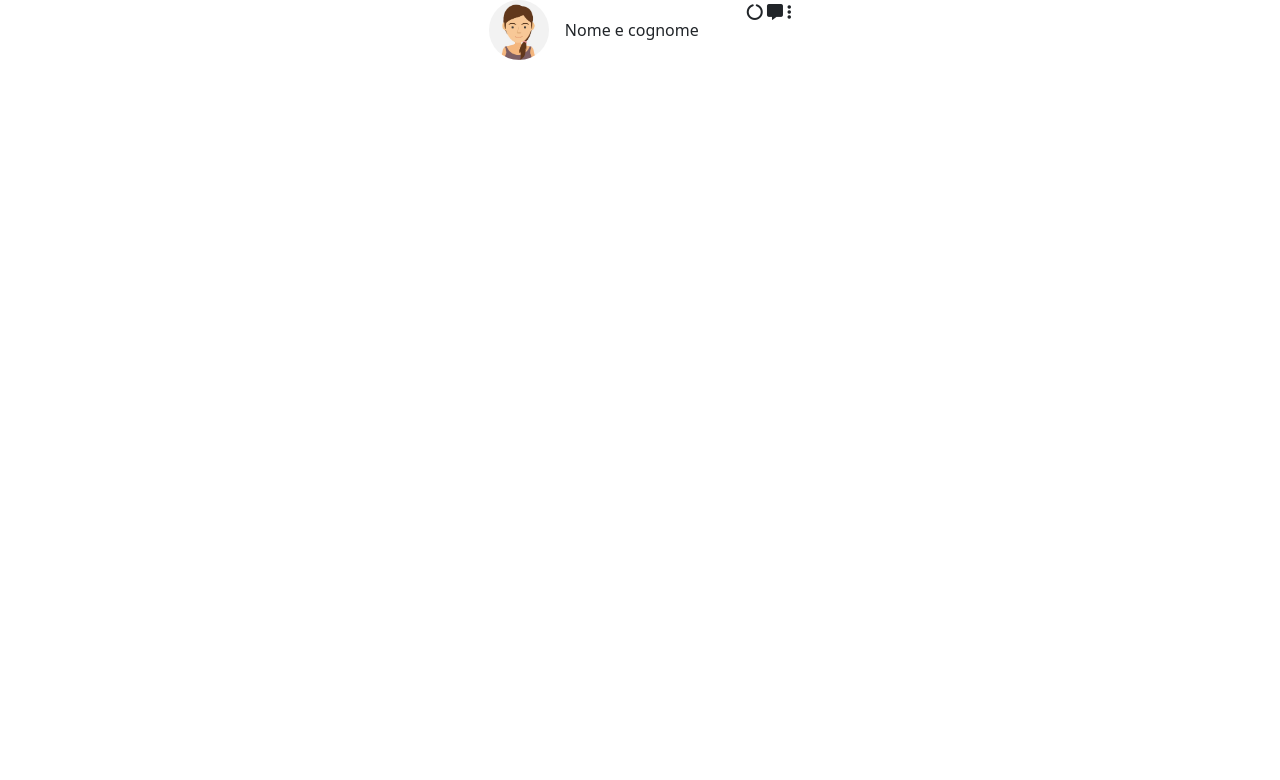
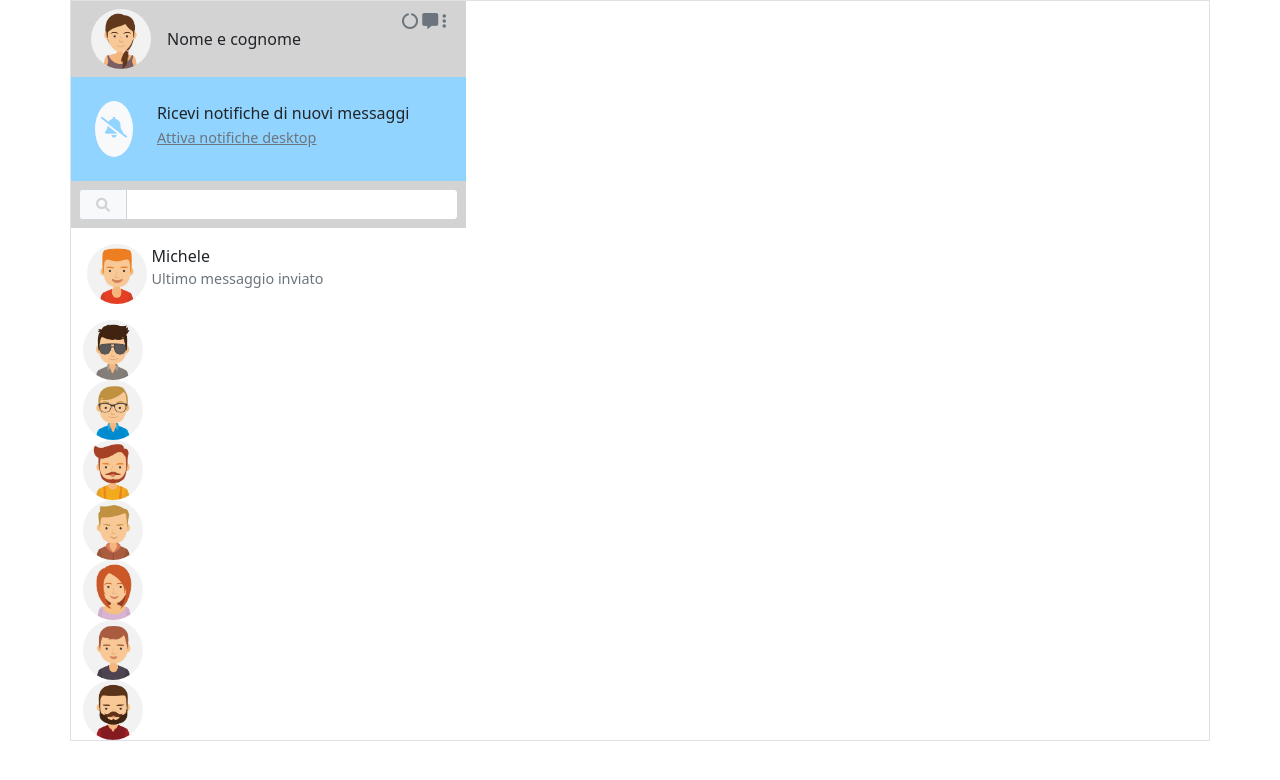
Before and after one commit to Ivztoz8/vue-boolzapp, a plain HTML site: page index.html in a window 1280 px wide. Drawn offline with nearby package versions, Linux system fonts and the light colour scheme.

Commit message:
Stp 0,1; Work Style in progress...

```diff
--- a/assets/css/style.css
+++ b/assets/css/style.css
@@ -1,5 +1,32 @@
 .my_profile{
-    display: flex;
     width: 60px;
 
 }
+
+.my_bg_gr4y{
+    background-color: lightgray;
+}
+
+.my_bg_4zur{
+    background-color: #91D4FF;
+}
+
+.my_cl_4zur{
+    color:  #91D4FF;;
+}
+
+.my_cl_gr4y{
+    color: lightgray;
+}
+
+.my_f0ntS1{
+    font-size: 0.9em;
+}
+
+.my_f0ntS2{
+    font-size: 1.3em;
+}
+
+a{
+    text-decoration: none;
+}
--- a/index.html
+++ b/index.html
@@ -13,24 +13,94 @@
 <body>
     <div id="root">
       <div class="sfondo">
-        <div class="container d-flex justify-content-center align-items-center">
-            <div class="row">
+        <div class="container border d-flex justify-content-center flex-column">
+            <div class="row-12">
                 <!-- Colonna di sinistra -->
-                <div class="col-4"></div>
+                <!-- User -->
+                <div class="col-4">
+                    <div class="row my_bg_gr4y p-2">
                         <div class="d-flex justify-content-between">
                             <div class="d-flex align-items-center">
                                 <img src="./assets/img/avatar_io.jpg" alt="profilo" class="rounded-circle my_profile me-3 ">
+                               <div>
                                 <span>Nome e cognome</span>
                                </div>
-                        <div>
+                            </div>
+                            <div class="text-secondary align-items-end">
                                 <i class="fa-solid fa-circle-notch"></i>
                                 <i class="fa-solid fa-message"></i>
                                 <i class="fa-solid fa-ellipsis-vertical"></i>
                             </div>
+                        </div>
+                    </div>
+                    <div class="row my_bg_4zur">
+                        <div class="col p-4">
+                           <div class="row d-flex">
+                               <div class="col-2 text-center">
+                                <div class="bg-light my_cl_4zur rounded-circle py-3">
+                                    <i class="fa-solid fa-bell-slash my_f0ntS2"></i>
+                                </div>
+                               </div>
+                               <div class="col-10">
+                                <span class=""> Ricevi notifiche di nuovi messaggi</span>
+                                <div>
+                                 <a href="#" class="text-decoration-underline text-secondary my_f0ntS1"> Attiva notifiche desktop</a>
+                                </div>
+                               </div>
+                           </div>
+                        </div>
+                    </div>
+                    <div class="row justify-content-center align-items-center my_bg_gr4y">
+                       <div class="input-group input-group-sm p-2">
+                            <span class="input-group-text bg-light px-3" id="inputGroup-sizing-default"><i class="fa-solid fa-magnifying-glass my_cl_gr4y"></i></span>
+                            <input type="text" class="form-control" aria-label="Sizing example input" aria-describedby="inputGroup-sizing-sm" v-model="">
+                        </div>
+                    </div>
+                    <div class="row justify-content-center align-items-center flex-column">
+                        <div class="col p-3">
+                            <div class="row">
+                                <div class="col-2">
+                                    <img src="./assets/img/avatar_1.jpg" class="my_profile rounded-circle" alt="Chat 1">
+                                </div>
+                                <div class="col-8">
+                                    <span>Michele</span>
+                                    <div class="text-secondary my_f0ntS1">Ultimo messaggio inviato</div>
+                                </div>
+                                <div class="col-2">
 
                                 </div>
-                <div class="col-8"></div>
                             </div>
+
+
+                        </div>
+                        <div class="col">
+                            <img src="./assets/img/avatar_2.jpg" class="my_profile rounded-circle" alt="Chat 2">
+                        </div>
+                        <div class="col">
+                            <img src="./assets/img/avatar_3.jpg" class="my_profile rounded-circle" alt="Chat 3">
+                        </div>
+                        <div class="col">
+                            <img src="./assets/img/avatar_4.jpg" class="my_profile rounded-circle" alt="Chat 4">
+                        </div>
+                        <div class="col">
+                            <img src="./assets/img/avatar_5.jpg" class="my_profile rounded-circle" alt="Chat 5">
+                        </div>
+                        <div class="col">
+                            <img src="./assets/img/avatar_6.jpg" class="my_profile rounded-circle" alt="Chat 6">
+                        </div>
+                        <div class="col">
+                            <img src="./assets/img/avatar_7.jpg" class="my_profile rounded-circle" alt="Chat 7">
+                        </div>
+                        <div class="col">
+                            <img src="./assets/img/avatar_8.jpg" class="my_profile rounded-circle" alt="Chat 8">
+                        </div>
+                     </div>
+                <div class="col-8">
+
+                </div>
+            </div>
+            <!-- Notifiche -->
+
         </div>
       </div>
     </div>
```
Also changed, not shown: assets/img/mockup/boolzap-screenshot.png (added). Lines whose indentation alone changed are shown as unchanged.
